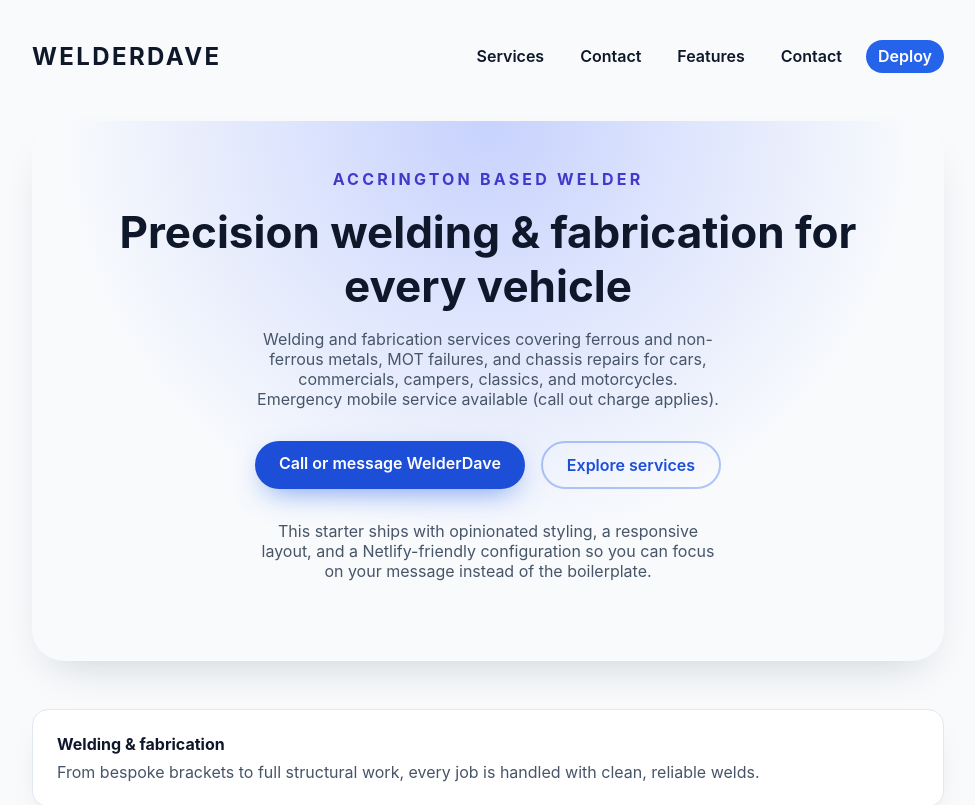
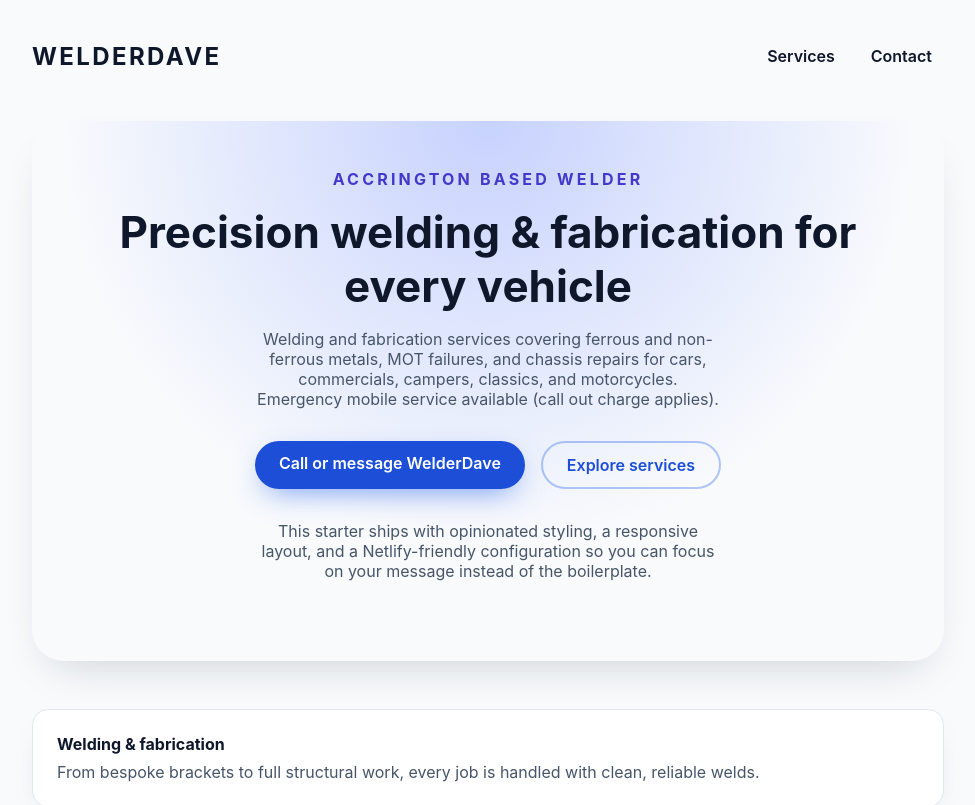
Before and after one commit to jenkinchris11/WelderDave, a Vue app in the folder vue-netlify/: page / in a window 1280 px wide. Shown: the top 805 px of the page, without its empty margins (152-1127 px from the left). Built offline with nearby package versions, Linux system fonts and the light colour scheme.

Commit message:
Update App.vue

```diff
--- a/vue-netlify/src/App.vue
+++ b/vue-netlify/src/App.vue
@@ -11,9 +11,6 @@ import ContactCard from './components/ContactCard.vue';
       <nav>
         <a href="#services">Services</a>
         <a href="#contact">Contact</a>
-        <a href="#features">Features</a>
-        <a href="#contact">Contact</a>
-        <a class="btn" href="https://www.netlify.com" target="_blank" rel="noreferrer">Deploy</a>
       </nav>
     </header>
 
```
